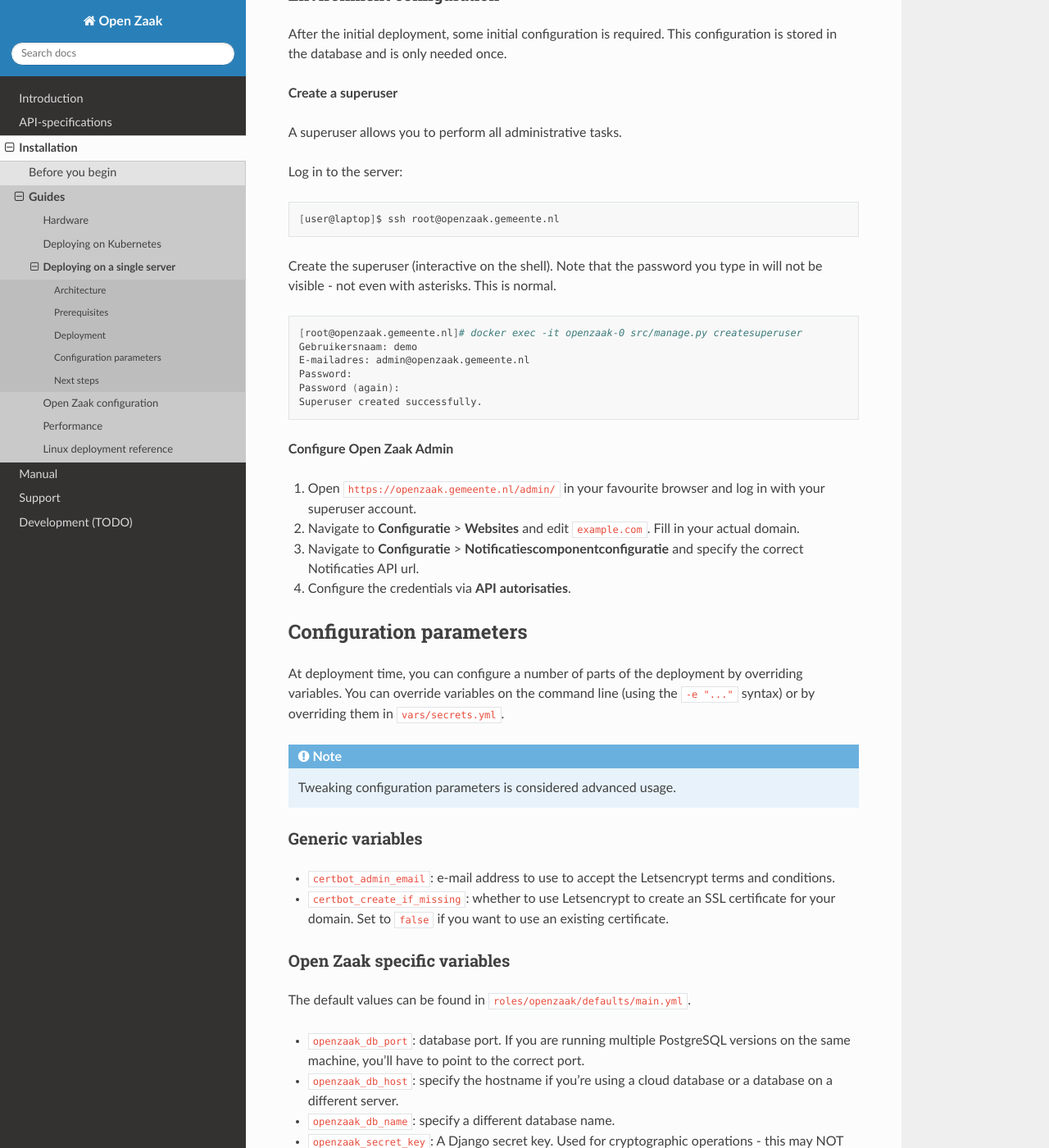
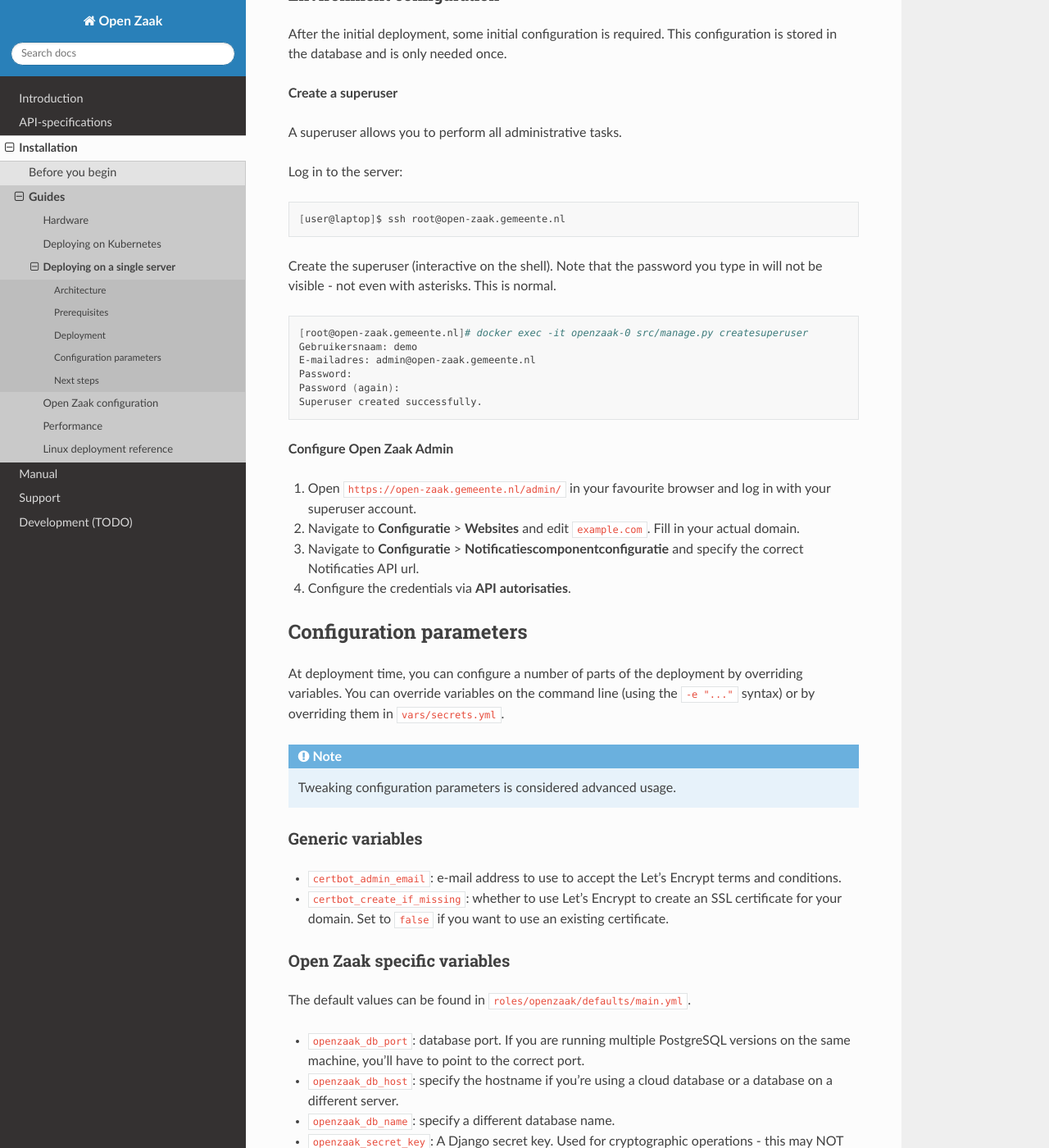
Before and after one commit to open-zaak/open-zaak, a Sphinx documentation site: the page built from docs/installation/deployment/single_server.rst, in a window 1280 px wide and 1400 px high, scrolled down 2845 px. Shown: the whole window at 82% size. Built offline with Sphinx 7.4.7 and the Read the Docs theme 2.0.0, drawn with Linux system fonts in a browser that asks for light colours; some of the changed text lies outside the part shown.

Commit message:
:lipstick: Renamed openzaak.gemeente.nl to open-zaak.gemeente.nl

```diff
--- a/docs/installation/code/nginx-vhost.conf
+++ b/docs/installation/code/nginx-vhost.conf
@@ -6,15 +6,15 @@
 # Redirect HTTP traffic to HTTPS
 server {
     listen 80;
-    server_name openzaak.gemeente.nl;
-    rewrite ^ https://openzaak.gemeente.nl$request_uri?;
+    server_name open-zaak.gemeente.nl;
+    rewrite ^ https://open-zaak.gemeente.nl$request_uri?;
 }
 
 # Listen for HTTPS traffic
 server {
     server_tokens off;
     listen 443 ssl;
-    server_name openzaak.gemeente.nl;
+    server_name open-zaak.gemeente.nl;
     client_max_body_size 4G;
 
     # Enable Gzip
--- a/docs/installation/deployment/kubernetes.rst
+++ b/docs/installation/deployment/kubernetes.rst
@@ -325,7 +325,7 @@
 
 To deploy Open Zaak, some variables need to be set (in ``vars/openzaak.yml``):
 
-* ``domain``: the domain name, e.g. ``openzaak.gemeente.nl``
+* ``domain``: the domain name, e.g. ``open-zaak.gemeente.nl``
 * ``openzaak_secret_key``: generate a key via https://miniwebtool.com/django-secret-key-generator/.
   Make sure to put the value between single quotes!
 
@@ -337,7 +337,7 @@
 
 To deploy Open Notificaties, some variables need to be set (in ``vars/opennotificaties.yml``):
 
-* ``opennotificaties``: the domain name, e.g. ``notificaties.gemeente.nl``
+* ``opennotificaties``: the domain name, e.g. ``open-notificaties.gemeente.nl``
 * ``opennotificaties_secret_key``: generate a key via https://miniwebtool.com/django-secret-key-generator/.
   Make sure to put the value between single quotes!
 
--- a/docs/installation/deployment/single_server.rst
+++ b/docs/installation/deployment/single_server.rst
@@ -74,7 +74,7 @@
 
 1. Install and configure PostgreSQL database server
 2. Install the Docker runtime
-3. Install the SSL certificate with Letsencrypt
+3. Install the SSL certificate with Let's Encrypt
 4. Setup Open Zaak with Docker
 5. Install and configure nginx as reverse proxy
 
@@ -104,7 +104,7 @@
 
     (env) [user@laptop]$ cp hosts.example hosts
 
-Edit the ``openzaak.gemeente.nl`` to point to your actual domain name. You must
+Edit the ``open-zaak.gemeente.nl`` to point to your actual domain name. You must
 make sure that the DNS entry for this domain points to the IP address of your
 server.
 
@@ -153,23 +153,23 @@
 
 .. code-block:: shell
 
-    [user@laptop]$ ssh root@openzaak.gemeente.nl
+    [user@laptop]$ ssh root@open-zaak.gemeente.nl
 
 Create the superuser (interactive on the shell). Note that the password you
 type in will not be visible - not even with asterisks. This is normal.
 
 .. code-block:: shell
 
-    [root@openzaak.gemeente.nl]# docker exec -it openzaak-0 src/manage.py createsuperuser
+    [root@open-zaak.gemeente.nl]# docker exec -it openzaak-0 src/manage.py createsuperuser
     Gebruikersnaam: demo
-    E-mailadres: admin@openzaak.gemeente.nl
+    E-mailadres: admin@open-zaak.gemeente.nl
     Password:
     Password (again):
     Superuser created successfully.
 
 **Configure Open Zaak Admin**
 
-1. Open ``https://openzaak.gemeente.nl/admin/`` in your favourite browser and log
+1. Open ``https://open-zaak.gemeente.nl/admin/`` in your favourite browser and log
    in with your superuser account.
 
 2. Navigate to **Configuratie** > **Websites** and edit ``example.com``. Fill in
@@ -194,9 +194,9 @@
 Generic variables
 -----------------
 
-* ``certbot_admin_email``: e-mail address to use to accept the Letsencrypt
+* ``certbot_admin_email``: e-mail address to use to accept the Let's Encrypt
   terms and conditions.
-* ``certbot_create_if_missing``: whether to use Letsencrypt to create an SSL
+* ``certbot_create_if_missing``: whether to use Let's Encrypt to create an SSL
   certificate for your domain. Set to ``false`` if you want to use an existing
   certificate.
 
--- a/docs/installation/linux.rst
+++ b/docs/installation/linux.rst
@@ -277,7 +277,7 @@
     [app@linux production](env)$ python src/manage.py createsuperuser
 
 and follow the prompts. You can log in with this user on
-``https://openzaak.gemeente.nl/admin/`` after completing the deployment.
+``https://open-zaak.gemeente.nl/admin/`` after completing the deployment.
 
 **Running the backend server**
 
--- a/docs/manual/general.rst
+++ b/docs/manual/general.rst
@@ -8,7 +8,7 @@
 beheerinterface van Open Zaak (hierna *de admin* genoemd).
 
 In deze handleiding nemen we aan dat Open Zaak geïnstalleerd is en beschikbaar
-op het adres https://openzaak.gemeente.nl.
+op het adres https://open-zaak.gemeente.nl.
 
 .. _manual_login:
 
@@ -16,7 +16,7 @@
 ========
 
 Om in te loggen in de admin kan je navigeren naar de startpagina
-https://openzaak.gemeente.nl. Klik vervolgens op **Beheer**:
+https://open-zaak.gemeente.nl. Klik vervolgens op **Beheer**:
 
 .. image:: assets/startpagina.png
     :width: 100%
```
Also changed, not shown: 3 other files.
